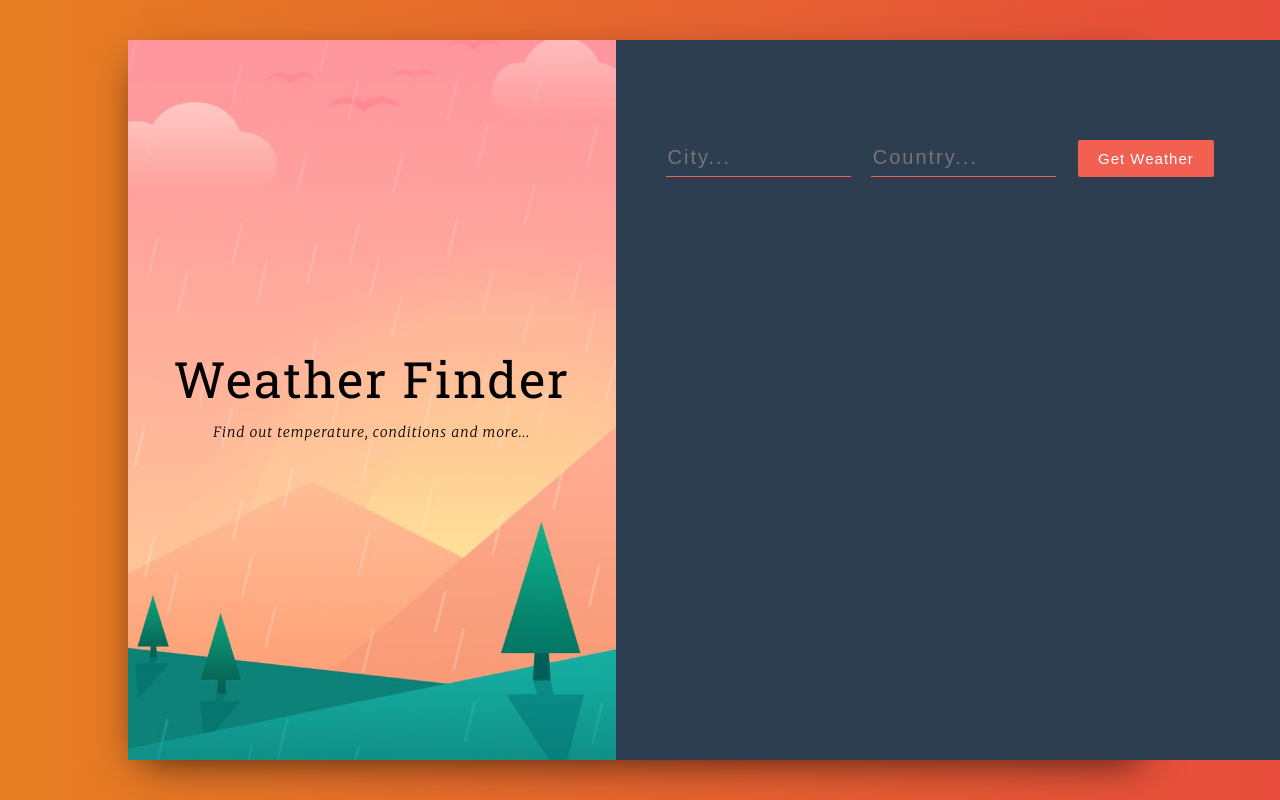
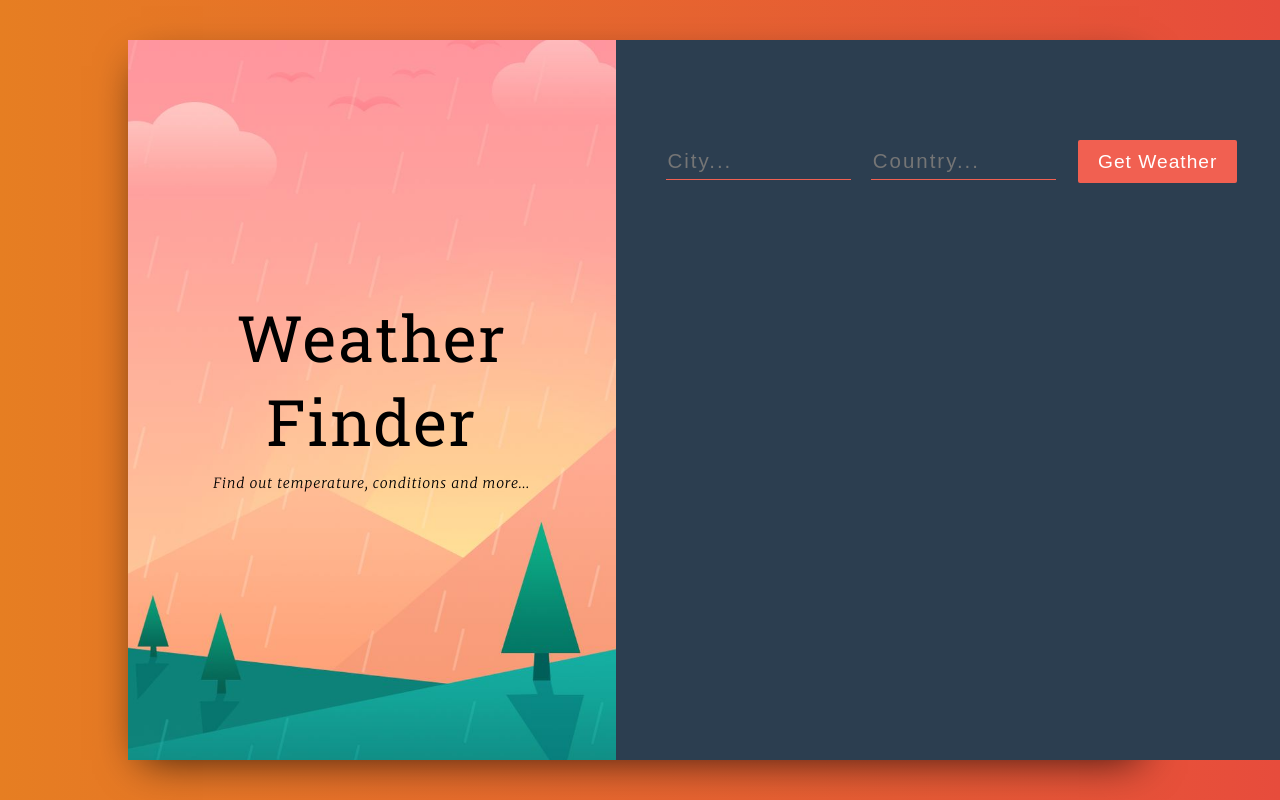
Before and after one commit to AaronCur/RedSky, a React (Create React App) app: page / in a window 1280 px wide. Built offline with nearby package versions, Linux system fonts and the light colour scheme.

Commit message:
Added scalable text to better suit different window sizes

```diff
--- a/package.json
+++ b/package.json
@@ -1,9 +1,11 @@
 {
   "name": "weather-app",
-  "version": "0.1.0",
+  "version": "0.1.1",
   "private": true,
+  "homepage": "https://aaroncur.github.io/RedSky/",
   "dependencies": {
     "bootstrap": "^3.3.7",
+    "ghpages": "0.0.10",
     "react": "^16.4.1",
     "react-dom": "^16.4.1",
     "react-scripts": "1.1.4"
@@ -11,6 +13,8 @@
   "scripts": {
     "start": "react-scripts start",
     "build": "react-scripts build",
+    "predeploy": "npm run build",
+    "deploy": "gh-pages -d build",
     "test": "react-scripts test --env=jsdom",
     "eject": "react-scripts eject"
   }
--- a/public/index.html
+++ b/public/index.html
@@ -1,5 +1,6 @@
 <!DOCTYPE html>
 <html lang="en">
+
 <head>
   <meta charset="utf-8">
   <meta name="viewport" content="width=device-width, initial-scale=1, shrink-to-fit=no">
@@ -19,8 +20,9 @@
       work correctly both with client-side routing and a non-root public URL.
       Learn how to configure a non-root public URL by running `npm run build`.
     -->
-    <title>React App</title>
+  <title>RedSky</title>
 </head>
+
 <body>
   <noscript>
       You need to enable JavaScript to run this app.
@@ -37,4 +39,5 @@
       To create a production bundle, use `npm run build` or `yarn build`.
     -->
 </body>
+
 </html>
--- a/src/App.css
+++ b/src/App.css
@@ -1,7 +1,11 @@
 @import url('https://fonts.googleapis.com/css?family=Merriweather:100,200,300,300i,400,400i,700');
 @import url('https://fonts.googleapis.com/css?family=Roboto+Slab:400,700');
 @import url('https://fonts.googleapis.com/css?family=Open+Sans:300,400');
+html, body {
+    max-width: 100%;
+    overflow-x: hidden;
 
+}
 body {
   font-family: "Open Sans", serif;
 }
@@ -16,7 +20,7 @@ body {
 
 .main {
   height: 90vh;
-  background: #fff;
+  background: rgba(200,220,220,0.1);
   box-shadow: 0px 13px 40px -13px rgba(0,0,0,0.75);
   width: 80%;
   margin: 0 auto;
@@ -34,7 +38,7 @@ body {
 }
 
 .title-container__title {
-  font-size: 50px;
+  font-size: 5vmax;
   letter-spacing: 2px;
   line-height: 1.3;
   font-family: 'Roboto Slab', serif;
@@ -71,6 +75,7 @@ input[type="text"] {
 
 input[type="text"] {
     outline: none;
+    font-size: 1.6vmax;
 }
 
 input:-webkit-autofill {
@@ -85,7 +90,7 @@ button {
   border-radius: 2px;
   font-weight: lighter;
   letter-spacing: 1px;
-  font-size: 15px;
+  font-size: 1.5vmax;
   cursor: pointer;
   background-color: #f16051;
   color: #fff;
@@ -98,7 +103,7 @@ button:active {
 
 .weather__info {
   width: 60%;
-  font-size: 20px;
+  font-size: 1.6vmax;
   font-weight: 200;
   letter-spacing: 2px;
 }
```
Also changed, not shown: 1 other file (tests, documents, lock files or other folders). Lines whose indentation alone changed are shown as unchanged.
